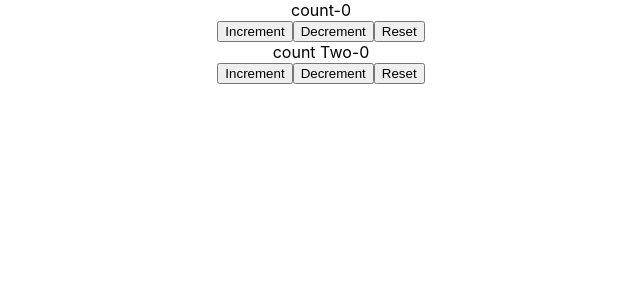
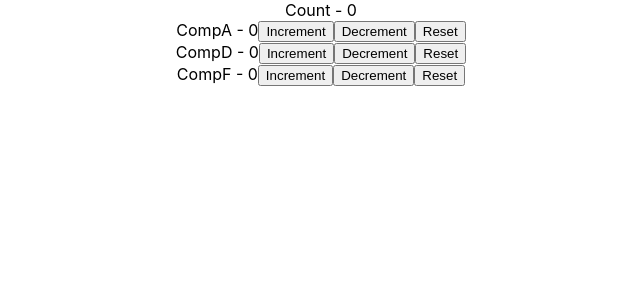
Before and after one commit to AditiVadi/Learning_reajctjs, a React (Create React App) app in the folder reacct-http/: page / in a window 1280 px wide. Shown: the top 300 px of the page, without its empty margins (319-959 px from the left). Built offline with nearby package versions, Linux system fonts and the light colour scheme.

Commit message:
useReducer With useContext

```diff
--- a/reacct-http/src/App.js
+++ b/reacct-http/src/App.js
@@ -1,48 +1,40 @@
+import React,{ useReducer } from 'react'
+import './App.css';
+import CompA from './components/useReducerWithuseContext/CompA';
+import CompB from './components/useReducerWithuseContext/CompB';
+import CompC from './components/useReducerWithuseContext/CompC';
 
-import React from 'react';
-import './App.css';
-//import CompC from './components/Hooks/Context/CompC';
-//import CounterOne from './components/useReducer/CounterOne';
-//import CounterTow from './components/useReducer/CounterTow';
-import CounterThree from './components/useReducer/CounterThree';
-//import DataFetching from './components/Hooks/DataFetching';
-//import IntervalHookCounter from './components/Hooks/IntervalHookCounter';
-//import HookMouse from './components/Hooks/HookMouse';
-//import MouseContainer from './components/Hooks/MouseContainer';
-//import Useeffectcount from './components/Hooks/Useeffectcount';
-//import HookswithArray from './components/Hooks/HookswithArray';
-//import HokkCounterThree from './components/Hooks/HokkCounterThree';
-//import HookCounter from './components/Hooks/HookCounter';
-//import HookCounterTwo from './components/Hooks/HookCounterTwo';
-//import PostForm from './components/PostForm';
-//import PostList from './components/PostList';
+export const CountContext=React.createContext()
 
-export const UserContext = React.createContext()
-export const ChannelContext = React.createContext()
+const initialState = 0;
+const reducer = (state, action) => {
+  switch (action) {
+    case 'increment':
+      return state + 1
+
+    case 'decrement':
+      return state - 1
+
+    case 'reset':
+      return initialState
+    default:
+      return state
+  }
+}
+
+
 function App() {
+  const [count, dispatch] = useReducer(reducer, initialState);
   return (
+    <CountContext.Provider value={{countState:count,countDispatch:dispatch}}>
     <div className="App">
-      {/*<PostList/>
-      <PostForm/>
-      <HookCounter/>
-      <HookCounterTwo/>
-      <HokkCounterThree/>
-      <HookswithArray/>
-      <Useeffectcount/>
-      <HookMouse/>
-      <MouseContainer/>
-      <IntervalHookCounter/>
-      <DataFetching/>
-      <UserContext.Provider value={'aditi'}>
-        <ChannelContext.Provider value={'code'}>
-          <CompC />
-        </ChannelContext.Provider>
-      </UserContext.Provider>
-      <CounterOne/>
-      <CounterTow/>*/}
-      <CounterThree/>
+      Count - {count}
+      <CompA />
+      <CompB />
+      <CompC />
 
     </div>
+    </CountContext.Provider>
   );
 }
 
--- /dev/null
+++ b/reacct-http/src/components/useReducerWithuseContext/CompA.js
@@ -0,0 +1,15 @@
+import React,{useContext} from 'react'
+import { CountContext } from '../../App'
+
+function CompA() {
+    const countContext=useContext(CountContext)
+  return (
+    <div> CompA - {countContext.countState}
+    <button onClick={()=>countContext.countDispatch('increment')}>Increment</button>
+    <button onClick={()=>countContext.countDispatch('decrement')}>Decrement</button>
+    <button onClick={()=>countContext.countDispatch('reset')}>Reset</button>
+    </div>
+  )
+}
+
+export default CompA
--- /dev/null
+++ b/reacct-http/src/components/useReducerWithuseContext/CompB.js
@@ -0,0 +1,12 @@
+import React from 'react'
+import CompD from './CompD'
+
+function CompB() {
+  return (
+    <div>
+      <CompD/>
+    </div>
+  )
+}
+
+export default CompB
--- /dev/null
+++ b/reacct-http/src/components/useReducerWithuseContext/CompC.js
@@ -0,0 +1,12 @@
+import React from 'react'
+import CompE from './CompE'
+
+function CompC() {
+  return (
+    <div>
+      <CompE/>
+    </div>
+  )
+}
+
+export default CompC
--- /dev/null
+++ b/reacct-http/src/components/useReducerWithuseContext/CompD.js
@@ -0,0 +1,15 @@
+import React,{useContext} from 'react'
+import { CountContext } from '../../App'
+
+function CompD() {
+    const countContext=useContext(CountContext)
+  return (
+    <div> CompD - {countContext.countState}
+    <button onClick={()=>countContext.countDispatch('increment')}>Increment</button>
+    <button onClick={()=>countContext.countDispatch('decrement')}>Decrement</button>
+    <button onClick={()=>countContext.countDispatch('reset')}>Reset</button>
+    </div>
+  )
+}
+
+export default CompD
--- /dev/null
+++ b/reacct-http/src/components/useReducerWithuseContext/CompE.js
@@ -0,0 +1,12 @@
+import React from 'react'
+import CompF from './CompF'
+
+function CompE() {
+  return (
+    <div>
+      <CompF/>
+    </div>
+  )
+}
+
+export default CompE
--- /dev/null
+++ b/reacct-http/src/components/useReducerWithuseContext/CompF.js
@@ -0,0 +1,15 @@
+import React,{useContext} from 'react'
+import { CountContext } from '../../App'
+
+function CompF() {
+    const countContext=useContext(CountContext)
+  return (
+    <div> CompF - {countContext.countState}
+    <button onClick={()=>countContext.countDispatch('increment')}>Increment</button>
+    <button onClick={()=>countContext.countDispatch('decrement')}>Decrement</button>
+    <button onClick={()=>countContext.countDispatch('reset')}>Reset</button>
+    </div>
+  )
+}
+
+export default CompF
```
